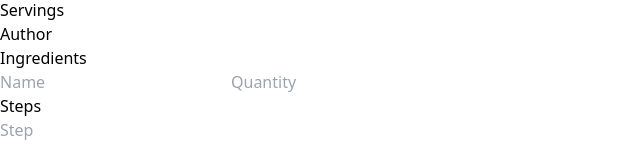
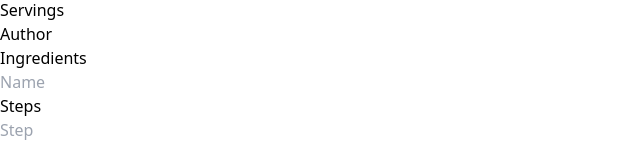
Before and after one commit to platinumpizza29/Fusion, a Next.js app: page /create in a window 1280 px wide. Shown: the part 216-372 px from the top of the page, without its empty margins (0-640 px from the left). Built offline with nearby package versions, Linux system fonts and the light colour scheme; no server answers.

Commit message:
Updated UI in create page
removed the quantity input from the form

```diff
--- a/src/app/create/page.tsx
+++ b/src/app/create/page.tsx
@@ -144,13 +144,7 @@ export default function CreateRecipe() {
                 placeholder="Name"
                 required
               />
-              <input
-                name="ingredientQuantity"
-                type="text"
-                className="input input-bordered w-full"
-                placeholder="Quantity"
-                required
-              />
+
             </div>
           </div>
           <div className="mb-6">
--- a/src/app/home/page.tsx
+++ b/src/app/home/page.tsx
@@ -9,7 +9,6 @@ export default function Home() {
       <div className="p-10 text-5xl">
         <h1>Discover the best recipes</h1>
       </div>
-
       <section className="p-2 md:p-10">
         <CardsComp />
       </section>
```
Also changed, not shown: 1 other file (tests, documents, lock files or other folders).
